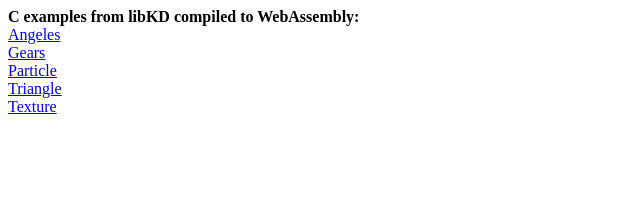
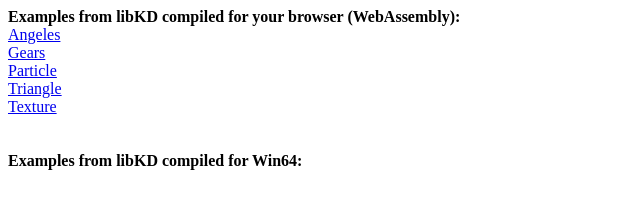
Before and after one commit to h-s-c/h-s-c.github.io, a plain HTML site: page libkd/index.html in a window 1280 px wide. Shown: the whole page, without its empty margins (0-640 px from the left). Drawn offline with Linux system fonts and the light colour scheme.

Commit message:
Add win64 example binaries.

```diff
--- a/libkd/index.html
+++ b/libkd/index.html
@@ -1,6 +1,10 @@
-<b>C examples from libKD compiled to WebAssembly:</b><br>
+<b>Examples from libKD compiled for your browser (WebAssembly):</b><br>
 <a href="example_angeles.html">Angeles</a><br>
 <a href="example_gears.html">Gears</a><br>
 <a href="example_glbook_particle.html">Particle</a><br>
 <a href="example_glbook_triangle.html">Triangle</a><br>
 <a href="example_nehe_texture.html">Texture</a><br>
+<br>
+<br>
+<b>Examples from libKD compiled for Win64:</b><br>
+<a href="libKD-examples_win64.zip" download>
```
Also changed, not shown: 1 other file.
